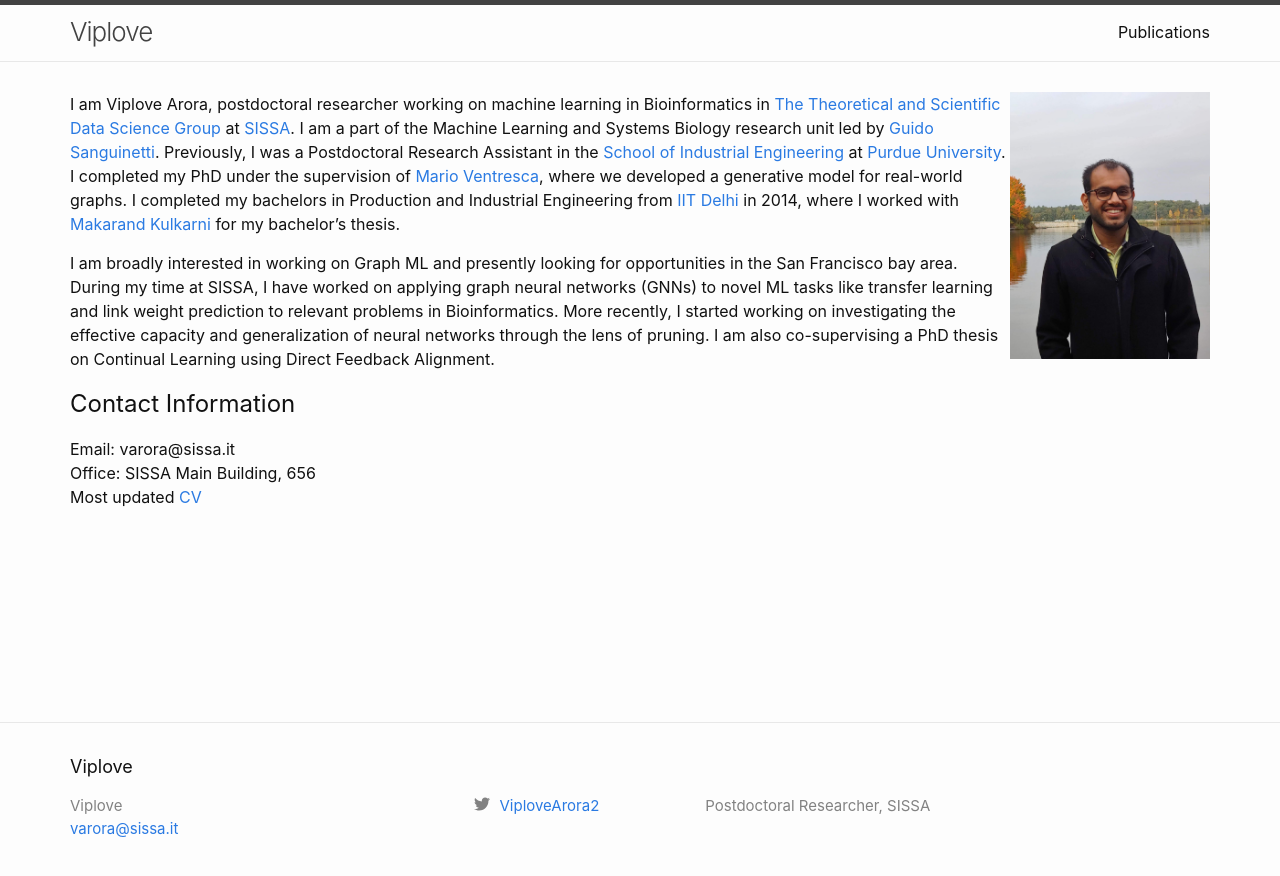
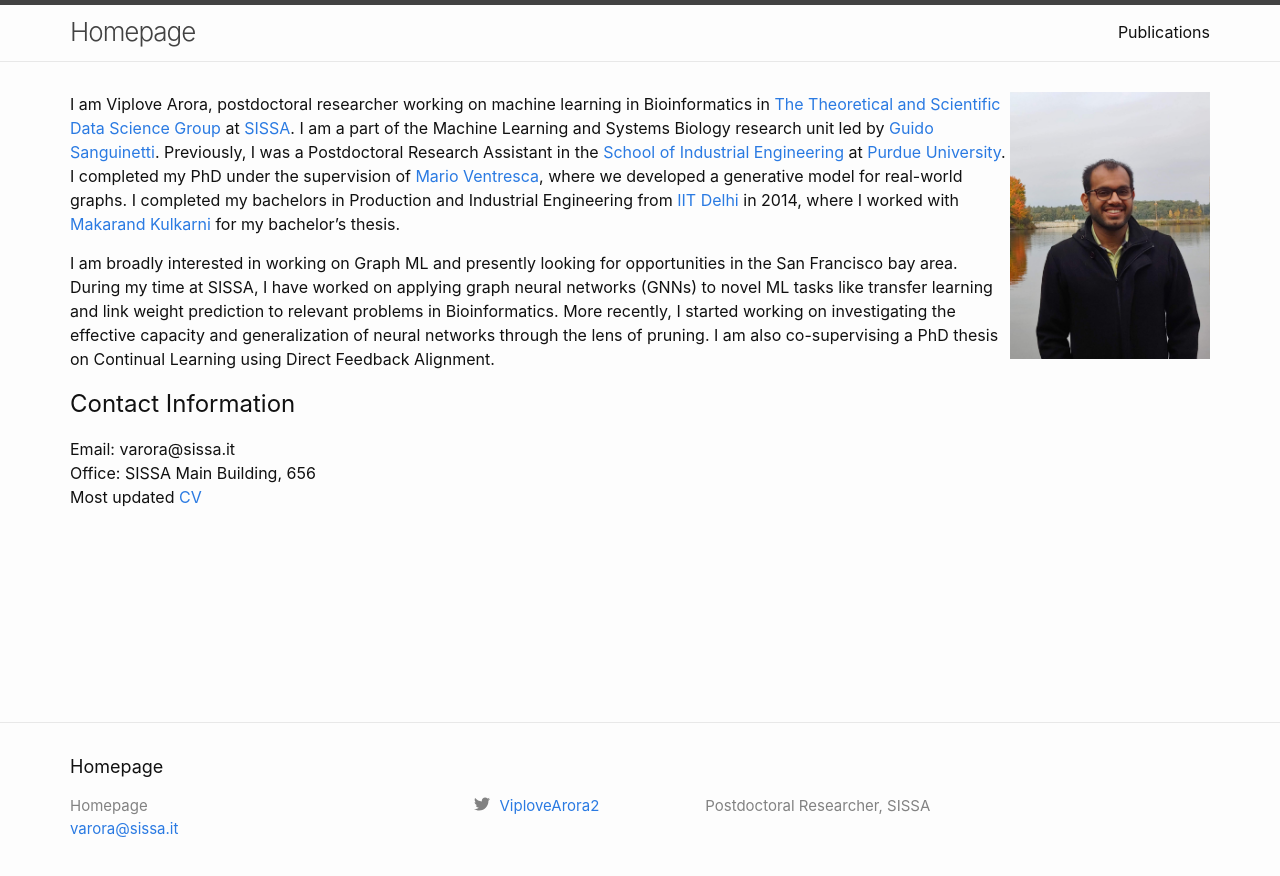
Before and after one commit to viplovearora/viplovearora.github.io, a Jekyll site: the page built from index.md, in a window 1280 px wide. Shown: the top 876 px of the page. Built offline with Jekyll 4.4.1, drawn with Linux system fonts in a browser that asks for light colours.

Commit message:
Update _config.yml

```diff
--- a/_config.yml
+++ b/_config.yml
@@ -13,7 +13,8 @@
 # you will see them accessed via {{ site.title }}, {{ site.email }}, and so on.
 # You can create any custom variable you would like, and they will be accessible
 # in the templates via {{ site.myvariable }}.
-title: Viplove
+title: Homepage
+name: Viplove
 email: varora@sissa.it
 description: >- # this means to ignore newlines until "baseurl:"
   Postdoctoral Researcher, SISSA
```
